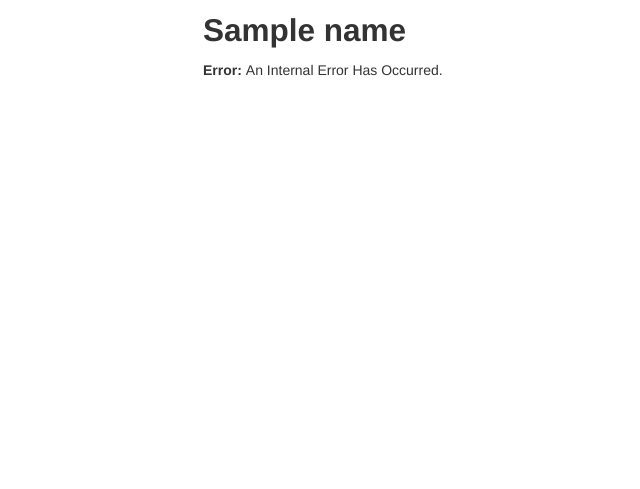
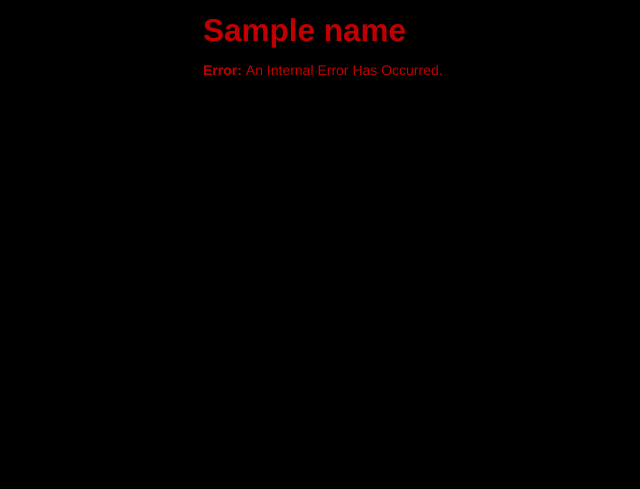
Before and after one commit to tylercd100/Raspberry-Pi-OBDII-Web-Interface, a CakePHP app: the page made by app/View/Errors/error500.ctp in a window 1280 px wide. Shown: the top 489 px of the page, without its empty margins (117-757 px from the left). Run offline with PHP 8.4 and a stand-in for CakePHP, Linux system fonts and the light colour scheme; the template is opened without the code that fills it: most values are stand-ins (such as "Sample title", 1, 10 or a date in 2020); data that the repository does not hold is empty; some libraries are stand-ins or nearby versions.

Commit message:
changed colors

```diff
--- a/app/View/Pages/home.ctp
+++ b/app/View/Pages/home.ctp
@@ -7,6 +7,6 @@ $(document).ready(function(){
 		if (speed > 200)
 			speed = 0;
 		$('#speed').html(speed+'mph')
-	},200)
+	},50)
 })
 </script>
--- a/app/webroot/css/default.css
+++ b/app/webroot/css/default.css
@@ -1,8 +1,9 @@
 body{
+color: #C00000;
+background-color: black;
 }
 
 #container{
-	background: white;
 	width: 640px;
 	height: 480px;
 	margin: auto;
```
